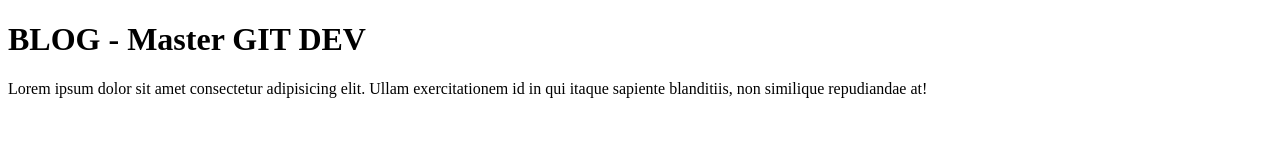
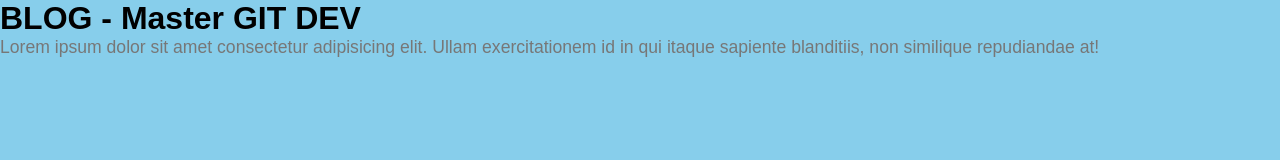
Before and after one commit to coffedevsv/gitdesa, a plain HTML site: page index.html in a window 1280 px wide. Drawn offline with Linux system fonts and the light colour scheme.

Commit message:
style: add style file

```diff
--- a/index.html
+++ b/index.html
@@ -5,10 +5,11 @@
     <meta http-equiv="X-UA-Compatible" content="IE=edge" />
     <meta name="viewport" content="width=device-width, initial-scale=1.0" />
     <title>BLOG</title>
+    <link rel="stylesheet" href="style.css" />
   </head>
   <body>
+    <h1>BLOG - Master GIT DEV</h1>
     <div class="container">
-      <h1>BLOG - Master GIT DEV</h1>
       <p class="p-main">
         Lorem ipsum dolor sit amet consectetur adipisicing elit. Ullam
         exercitationem id in qui itaque sapiente blanditiis, non similique
--- /dev/null
+++ b/style.css
@@ -0,0 +1,18 @@
+* {
+  margin: 0;
+  padding: 0;
+  box-sizing: border-box;
+}
+
+body {
+  background-color: skyblue;
+  font-family: sans-serif;
+}
+
+.container {
+  font-size: 1.1rem;
+}
+
+.p-main {
+  color: #777;
+}
```
